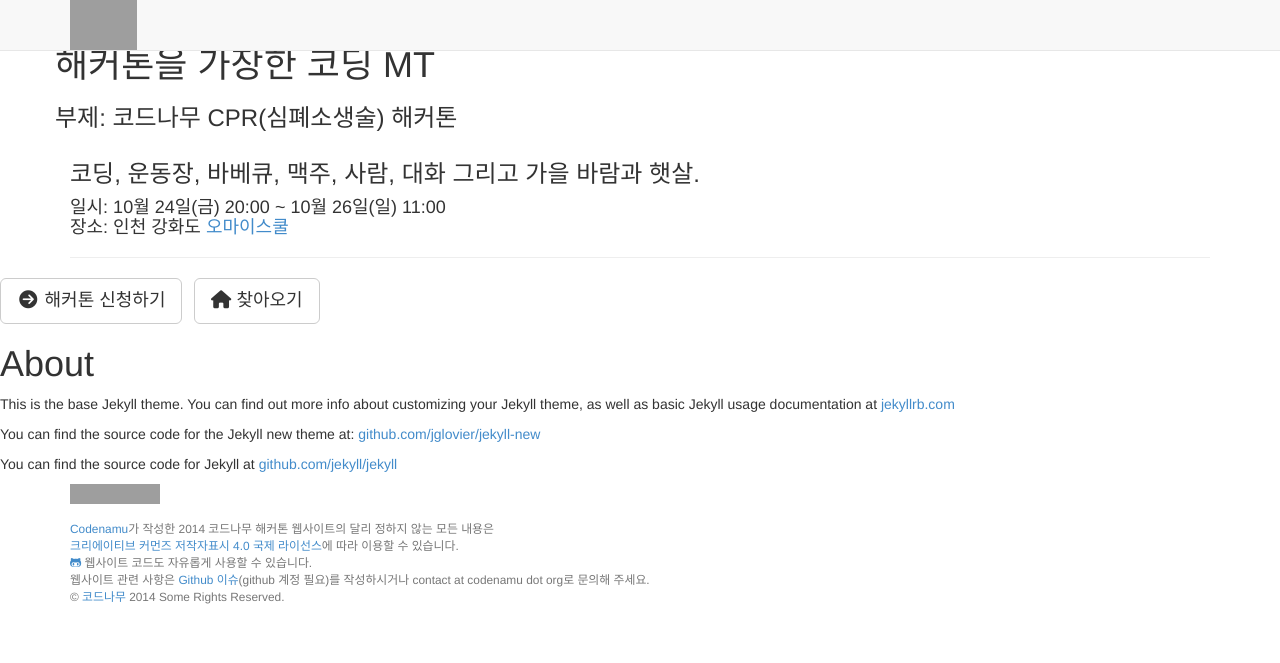
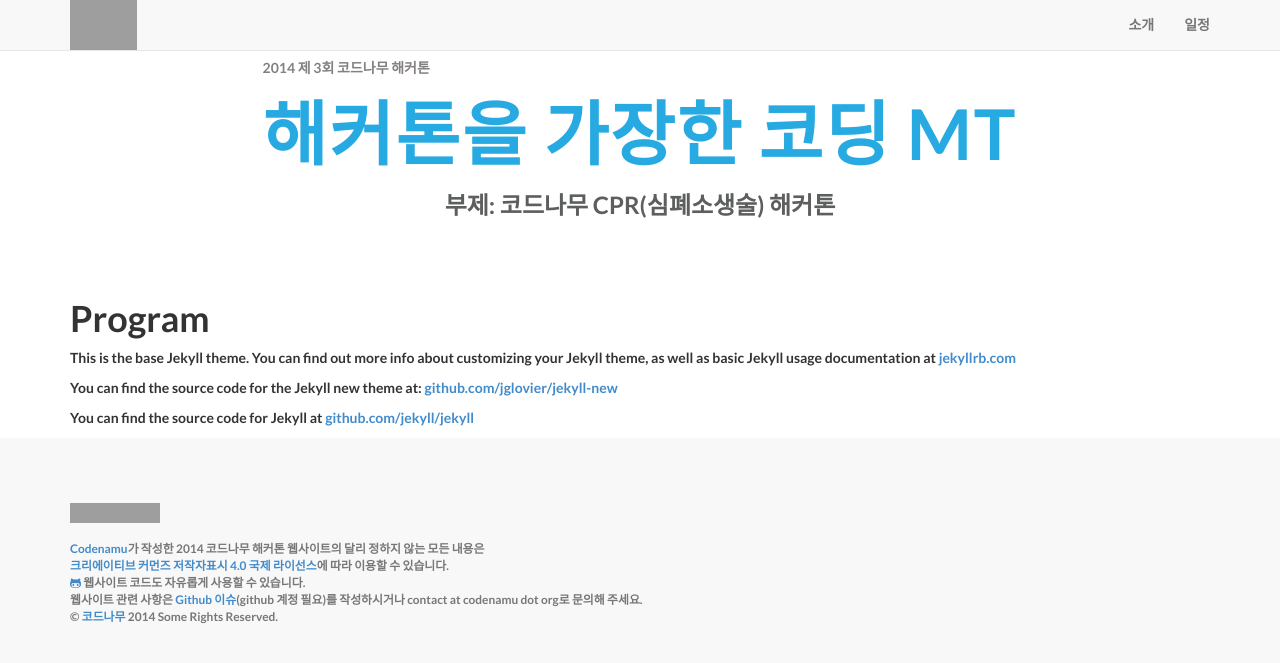
Before and after one commit to creativecommonskorea/2014-codenamu-hackathon, a Jekyll site: the page built from about.md, in a window 1280 px wide. Shown: the top 663 px of the page. Built offline with Jekyll 4.4.1, drawn with Linux system fonts in a browser that asks for light colours; nearby versions of some CDN libraries; library files that are not in the unit come from our copies; grey boxes are pictures that could not be loaded.

Commit message:
일정 추가

```diff
--- a/_config.yml
+++ b/_config.yml
@@ -2,7 +2,7 @@
 title: 2014 제 3회 코드나무 해커톤
 email: creative@cckorea.org
 description: > # 해커톤을 가장한 코딩 MT! 코드나무와 함께 하는 팀(커뮤니티)들과 함께 죽어가는 지난 서비스들에게 숨을 불어넣는, 묵혀놓았던 프로젝트들을 꺼내어 만들어보는, 지속 가능한 시빅 해킹(Civic hacking)을 위한 해커톤을 가장한 MT입니다.
-baseurl: "" # the subpath of your site, e.g. /blog/
+baseurl: "/" # the subpath of your site, e.g. /blog/
 url: "http://2014hack.codenamu.org" # the base hostname & protocol for your site
 
 # Build settings
--- a/_includes/head.html
+++ b/_includes/head.html
@@ -19,7 +19,7 @@
     <link rel="stylesheet" href="{{ "css/main.css" | prepend: site.baseurl }}">
 
     <!-- Custom Fonts -->
-    <link href="font-awesome-4.1.0/css/font-awesome.min.css" rel="stylesheet" type="text/css">
+    <link href="{{ "font-awesome-4.1.0/css/font-awesome.min.css" | prepend: site.baseurl }}" rel="stylesheet" type="text/css">
     <link href="http://fonts.googleapis.com/css?family=Lato:300,400,700,300italic,400italic,700italic" rel="stylesheet" type="text/css">
 
     <!-- jQuery Version 1.11.0 -->
--- a/_includes/header.html
+++ b/_includes/header.html
@@ -3,7 +3,19 @@
         <div class="container">
             <!-- Brand and toggle get grouped for better mobile display -->
             <div class="navbar-header">
-                <a href="http://codenamu.org"><img src="http://codeforseoul.codenamu.org/img/codeforall/codenamu.png" alt="Codenamu" height="50px"></a>
+              <button type="button" class="navbar-toggle collapsed" data-toggle="collapse" data-target=".navbar-collapse">
+                <span class="sr-only">Toggle navigation</span>
+                <span class="icon-bar"></span>
+                <span class="icon-bar"></span>
+                <span class="icon-bar"></span>
+              </button>
+              <a href="http://codenamu.org"><img src="http://codeforseoul.codenamu.org/img/codeforall/codenamu.png" alt="Codenamu" height="50px"></a>
+            </div>
+            <div class="navbar-collapse collapse">
+              <ul class="nav navbar-nav navbar-right">
+                <li><a href="/">소개</a></li>
+                <li><a href="/schedule/">일정</a></li>
+              </ul>
             </div>
         </div>
         <!-- /.container -->
@@ -21,25 +33,3 @@
   </div>
   </div>
   <!-- /.container -->
-
-  <div class="intro-header">
-
-    <div class="container">
-
-        <div class="row">
-            <div class="col-lg-12">
-                <div class="intro-message">
-                  <h3>코딩, 운동장, 바베큐, 맥주, 사람, 대화 그리고 가을 바람과 햇살.</h3>
-                  <h4>일시: 10월 24일(금) 20:00 ~ 10월 26일(일) 11:00<br>장소: 인천 강화도 <a title="오마이스쿨" href="http://school.ohmynews.com/NWS_Web/SCH/place/intro_ganghwa.aspx">오마이스쿨</a></h4>
-                  <hr class="intro-divider">
-                </div>
-            </div>
-        </div>
-
-    </div>
-    <!-- /.container -->
-
-    <a href="http://onoffmix.com/event/33376" class="btn btn-default btn-lg"><i class="fa fa-arrow-circle-right fa-fw"></i> <span class="network-name">해커톤 신청하기</span></a>&nbsp;&nbsp;
-    <a title="오마이스쿨" href="http://school.ohmynews.com/NWS_Web/SCH/place/intro_ganghwa.aspx" target="_blank" class="btn btn-default btn-lg"><i class="fa fa-home"></i> <span class="network-name">찾아오기</span></a>
-</div>
-<!-- /.intro-header -->
--- a/_layouts/page.html
+++ b/_layouts/page.html
@@ -1,7 +1,7 @@
 ---
 layout: default
 ---
-<div class="post">
+<div class="post container">
 
   <header class="post-header">
     <h1 class="post-title">{{ page.title }}</h1>
--- a/about.md
+++ b/about.md
@@ -1,7 +1,7 @@
 ---
 layout: page
-title: About
-permalink: /about/
+title: Program
+permalink: /program/
 ---
 
 This is the base Jekyll theme. You can find out more info about customizing your Jekyll theme, as well as basic Jekyll usage documentation at [jekyllrb.com](http://jekyllrb.com/)
```
Also changed, not shown: index.html (+23 -0 lines), schedule.md (added, +59 -0 lines).
